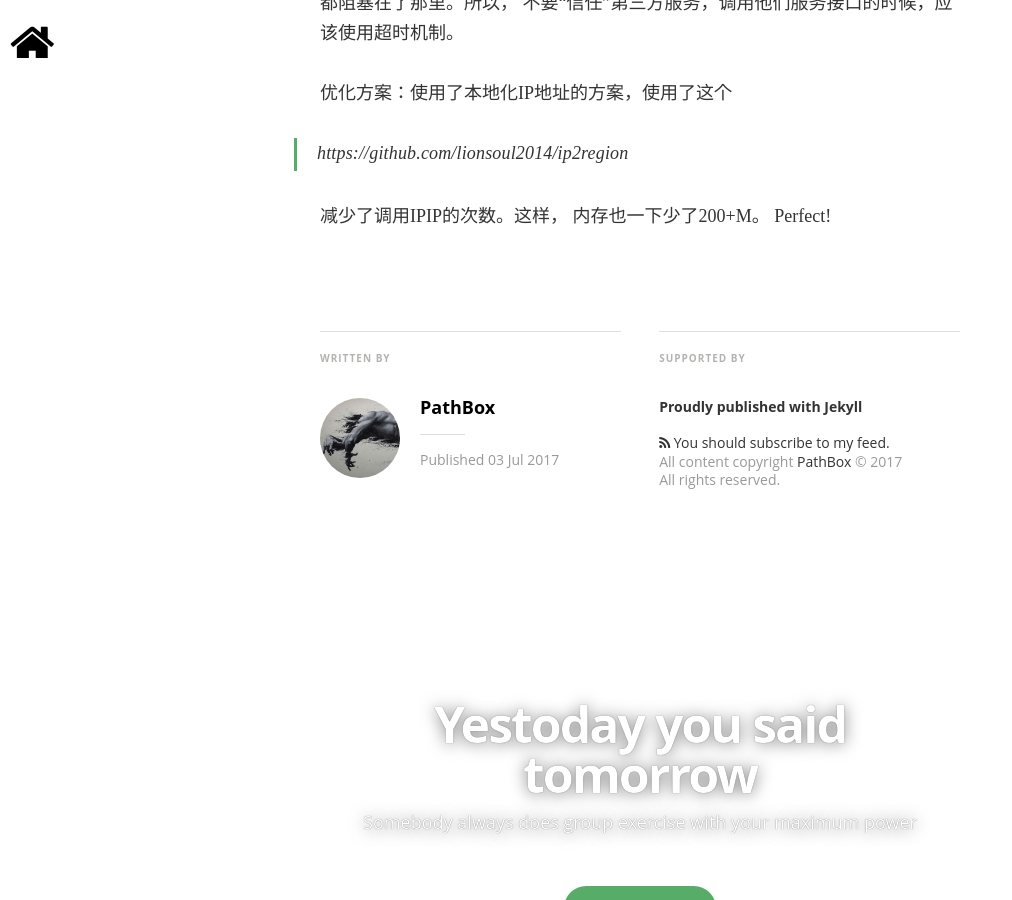
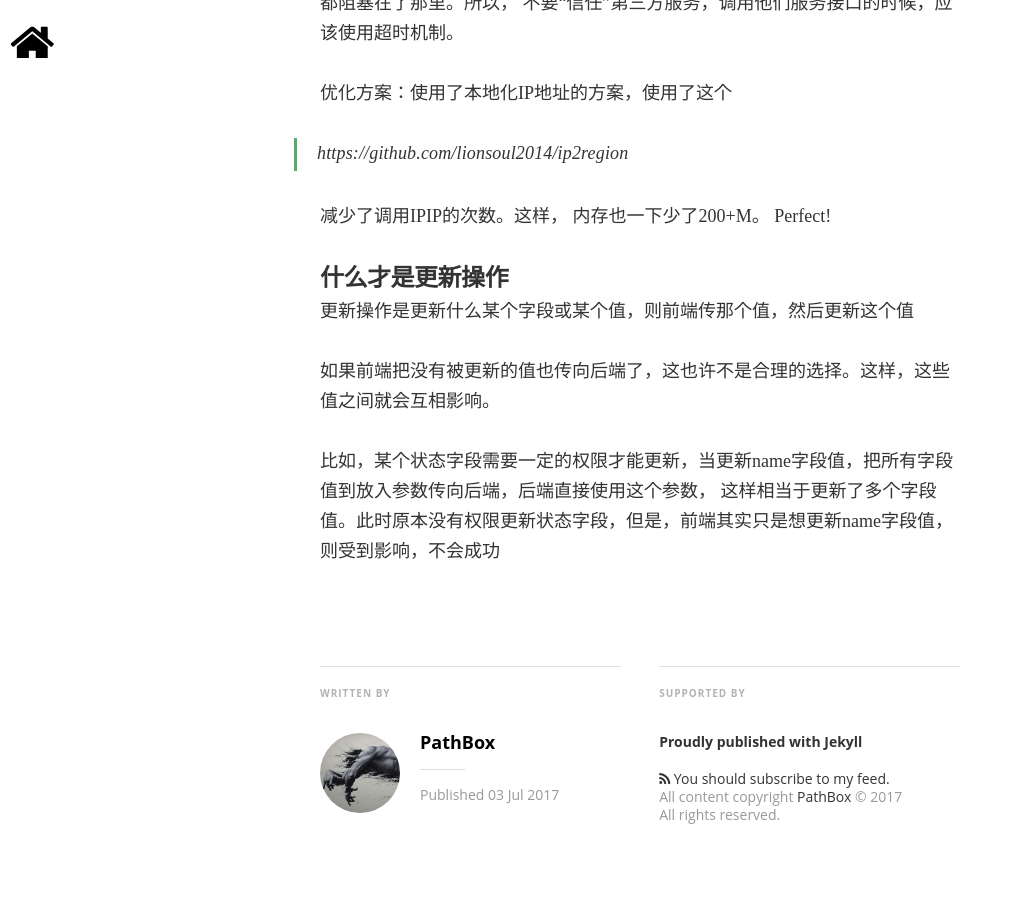
Before and after one commit to pathbox/pathbox.github.io, a Jekyll site: the page built from _posts/2017-07-03-work-summary-in-Udesk-six.md, in a window 1280 px wide and 900 px high, scrolled down 1077 px. Shown: the whole window, without its empty margins (0-1012 px from the left). Built offline with Jekyll 4.4.1, drawn with Linux system fonts in a browser that asks for light colours; nearby versions of some CDN libraries; some web fonts are replaced; comment, search, counter and statistics services are not loaded.

Commit message:
什么才是更新操作

```diff
--- a/_posts/2017-07-03-work-summary-in-Udesk-six.md
+++ b/_posts/2017-07-03-work-summary-in-Udesk-six.md
@@ -16,3 +16,11 @@ image: /assets/images/post.jpg
 > https://github.com/lionsoul2014/ip2region
 
 减少了调用IPIP的次数。这样， 内存也一下少了200+M。 Perfect!
+
+##### 什么才是更新操作
+更新操作是更新什么某个字段或某个值，则前端传那个值，然后更新这个值
+
+如果前端把没有被更新的值也传向后端了，这也许不是合理的选择。这样，这些值之间就会互相影响。
+
+比如，某个状态字段需要一定的权限才能更新，当更新name字段值，把所有字段值到放入参数传向后端，后端直接使用这个参数，
+这样相当于更新了多个字段值。此时原本没有权限更新状态字段，但是，前端其实只是想更新name字段值，则受到影响，不会成功
```
